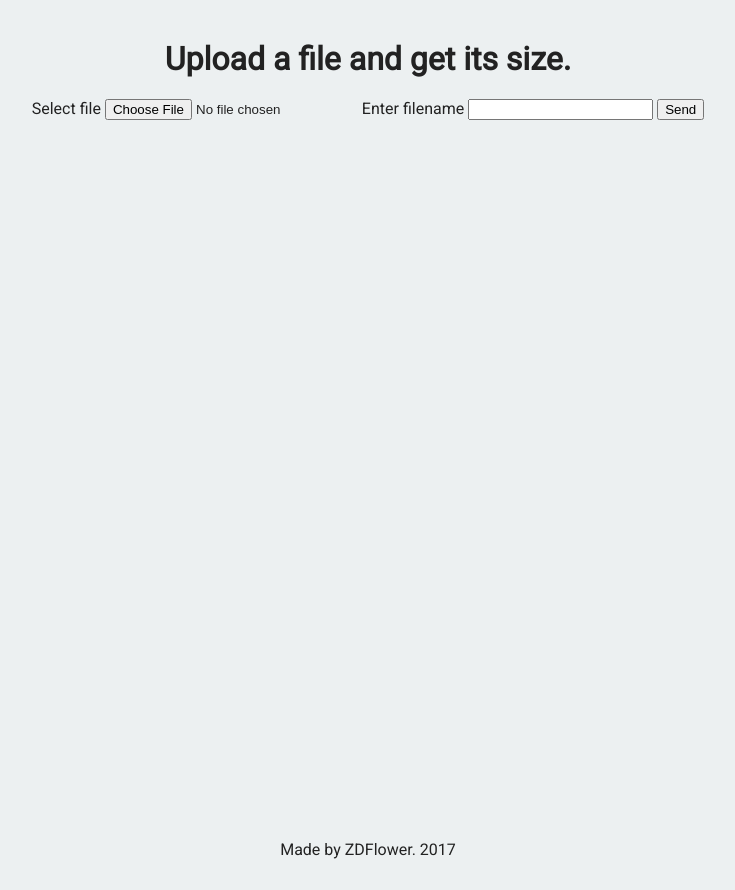
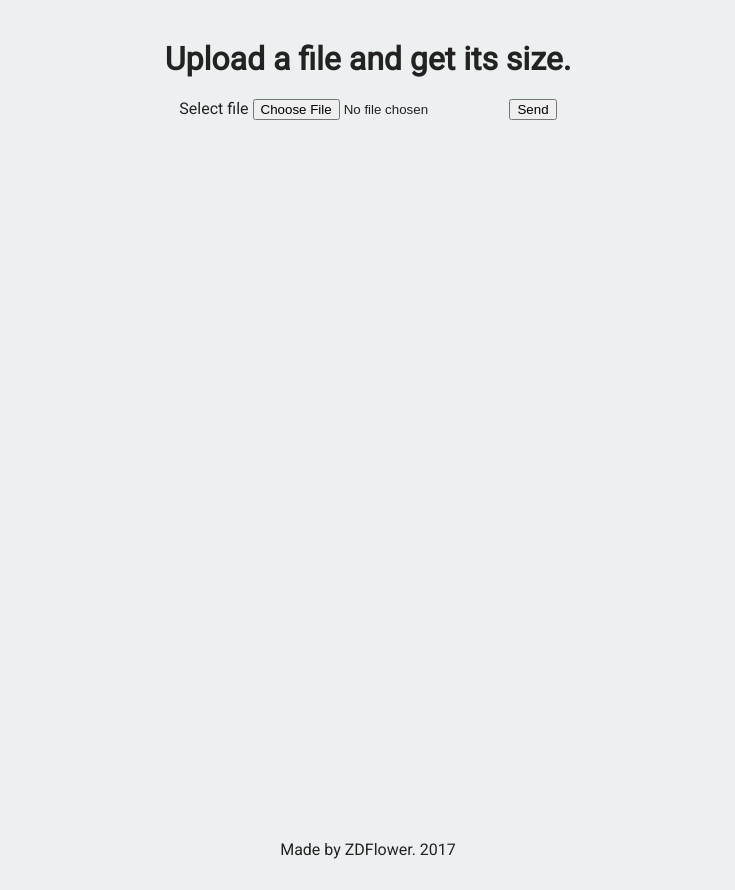
Before and after one commit to zdflower/filemetadatamicroservice, a website: page views/index.html in a window 1280 px wide. Shown: the whole page, without its empty margins (272-1007 px from the left). Drawn offline with Linux system fonts and the light colour scheme.

Commit message:
Agrego enctype a form.

```diff
--- a/views/index.html
+++ b/views/index.html
@@ -5,20 +5,18 @@
      <title>File Metadata Microservice | Free Code Camp</title>
      <meta name="description" content="File metadata microservice.">
      <meta charset="utf-8">
-    <meta http-equiv="X-UA-Compatible" content="IE=edge">
-    <meta name="viewport" content="width=device-width, initial-scale=1">
-    <link href="https://fonts.googleapis.com/css?family=Roboto" rel="stylesheet" type="text/css">
-    <link href="/style.css" rel="stylesheet" type="text/css">
+     <meta http-equiv="X-UA-Compatible" content="IE=edge">
+     <meta name="viewport" content="width=device-width, initial-scale=1">
+     <link href="https://fonts.googleapis.com/css?family=Roboto" rel="stylesheet" type="text/css">
+     <link href="/style.css" rel="stylesheet" type="text/css">
    </head>
 
    <body>
       <div class="container">
          <h1>Upload a file and get its size.</h1>
-         <form action="/" method="post">
-         <label for="selectFile">Select file</label>
-            <input type="file" id="selectFile" name="selectFileInput">
-            <label for="filename">Enter filename</label>
-            <input type="text" id="filename" type="text" name="filenameInput">
+         <form action="/" method="post" enctype="multipart/form-data">
+            <label for="file">Select file</label>
+            <input type="file" id="file" name="file">
             <input type="submit" value="Send" id="sendBtn">
          </form>
       </div>
```
